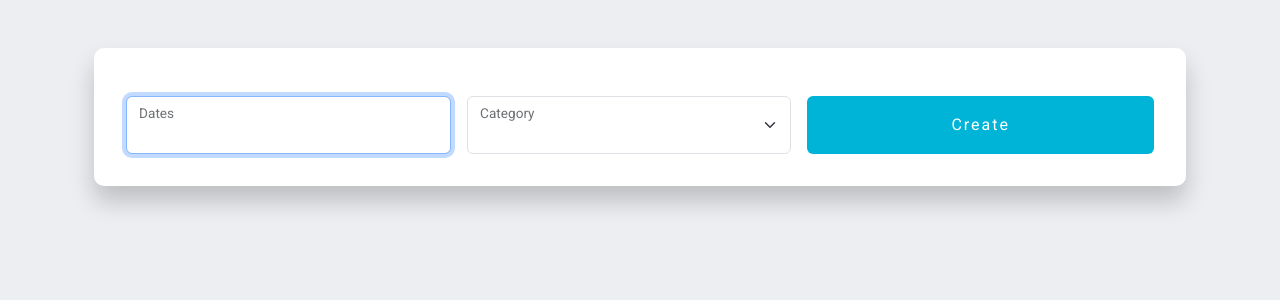
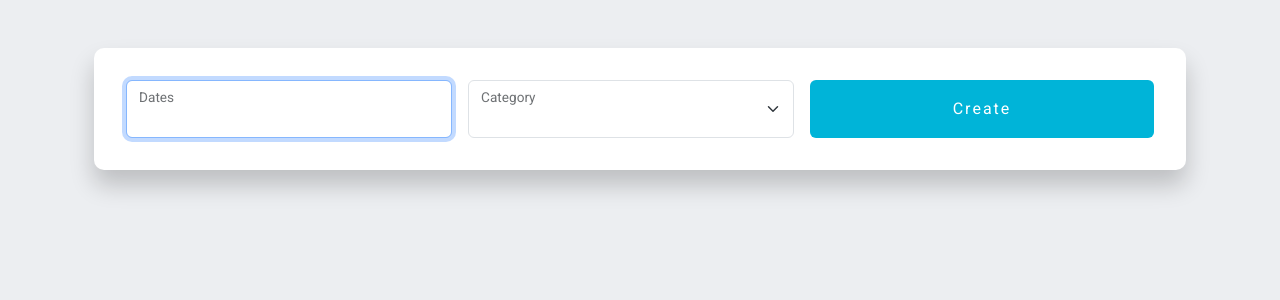
Before and after one commit to datogoglidze/cs50x-intranet, a Python web app: template intranet/front/templates/user_documents.html in a window 1280 px wide. Shown: the part 40-340 px from the top of the page. Run offline with Jinja, Linux system fonts and the light colour scheme; the template is opened without the code that fills it, so the values that code supplies are empty.

Commit message:
Refactor HTML (#82)

```diff
--- a/intranet/front/templates/user_documents.html
+++ b/intranet/front/templates/user_documents.html
@@ -5,26 +5,22 @@ main %}
         background: #ffffff;
         box-shadow: 0 15px 25px rgba(0, 0, 0, 0.2);
         border-radius: 10px;
-        padding: 2.5rem 1.5rem 1.5rem 1.5rem;
-        position: relative;
     }
 
-
-    .box form button {
-        padding: 10px 10px;
+    .btn {
         font-size: 16px;
         letter-spacing: 2px;
         color: #ffffff;
         background: #00b4d8;
     }
 
-    .box form button:hover {
+    .btn:hover {
         background: #0077b6;
         color: #fff;
     }
 </style>
 
-<div class="box mb-5">
+<div class="box position-relative mb-5 p-4">
     <form class="row g-0" action="/documents" method="post">
         <div class="col-md m-md-2 form-floating mb-3">
             <input
@@ -45,12 +41,12 @@ main %}
             </select>
             <label for="floatingCategory">Category</label>
         </div>
-        <button class="btn col-md m-md-2 mb-3" type="submit">Create</button>
+        <button class="btn col-md m-md-2 mt-3 mb-2 p-2" type="submit">Create</button>
     </form>
 </div>
 
 {% if documents %}
-<div class="box">
+<div class="box position-relative p-4">
     <table
         class="table table-responsive table-hover caption-top align-middle text-center"
     >
```
Also changed, not shown: intranet/front/templates/layout.html (+6 -6 lines), intranet/front/templates/login.html (+3 -7 lines), intranet/front/templates/register.html (+3 -7 lines), intranet/front/templates/user_details.html (+3 -5 lines), intranet/front/templates/index.html (indentation only).
